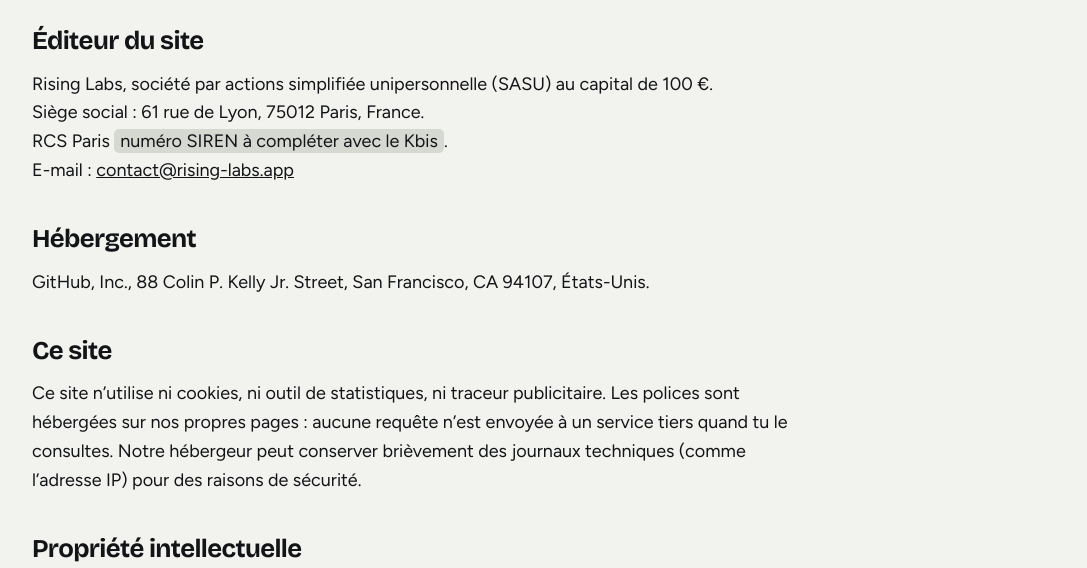
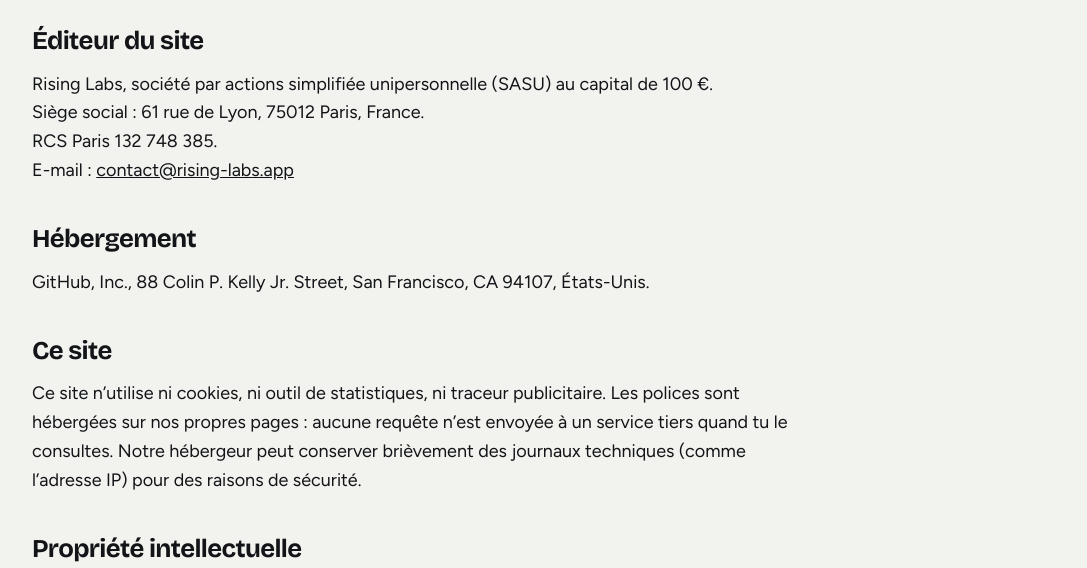
Before and after one commit to anao304/site, a plain HTML site: page fr/mentions-legales/index.html in a window 1280 px wide. Shown: the part 232-800 px from the top of the page, without its empty margins (96-1183 px from the left). Drawn offline with Linux system fonts and the light colour scheme.

Commit message:
Add files via upload

```diff
--- a/fr/mentions-legales/index.html
+++ b/fr/mentions-legales/index.html
@@ -24,7 +24,7 @@
 <main>
 <article class="wrap doc"><h1>Mentions légales</h1>
 <h2>Éditeur du site</h2>
-<p>Rising Labs, société par actions simplifiée unipersonnelle (SASU) au capital de 100 €.<br>Siège social : 61 rue de Lyon, 75012 Paris, France.<br>RCS Paris <span class="todo">numéro SIREN à compléter avec le Kbis</span>.<br>E-mail : <a href="mailto:contact@rising-labs.app">contact@rising-labs.app</a></p>
+<p>Rising Labs, société par actions simplifiée unipersonnelle (SASU) au capital de 100 €.<br>Siège social : 61 rue de Lyon, 75012 Paris, France.<br>RCS Paris 132 748 385.<br>E-mail : <a href="mailto:contact@rising-labs.app">contact@rising-labs.app</a></p>
 <h2>Hébergement</h2>
 <p>GitHub, Inc., 88 Colin P. Kelly Jr. Street, San Francisco, CA 94107, États-Unis.</p>
 <h2>Ce site</h2>
```
Also changed, not shown: legal/index.html (+1 -1 lines).
